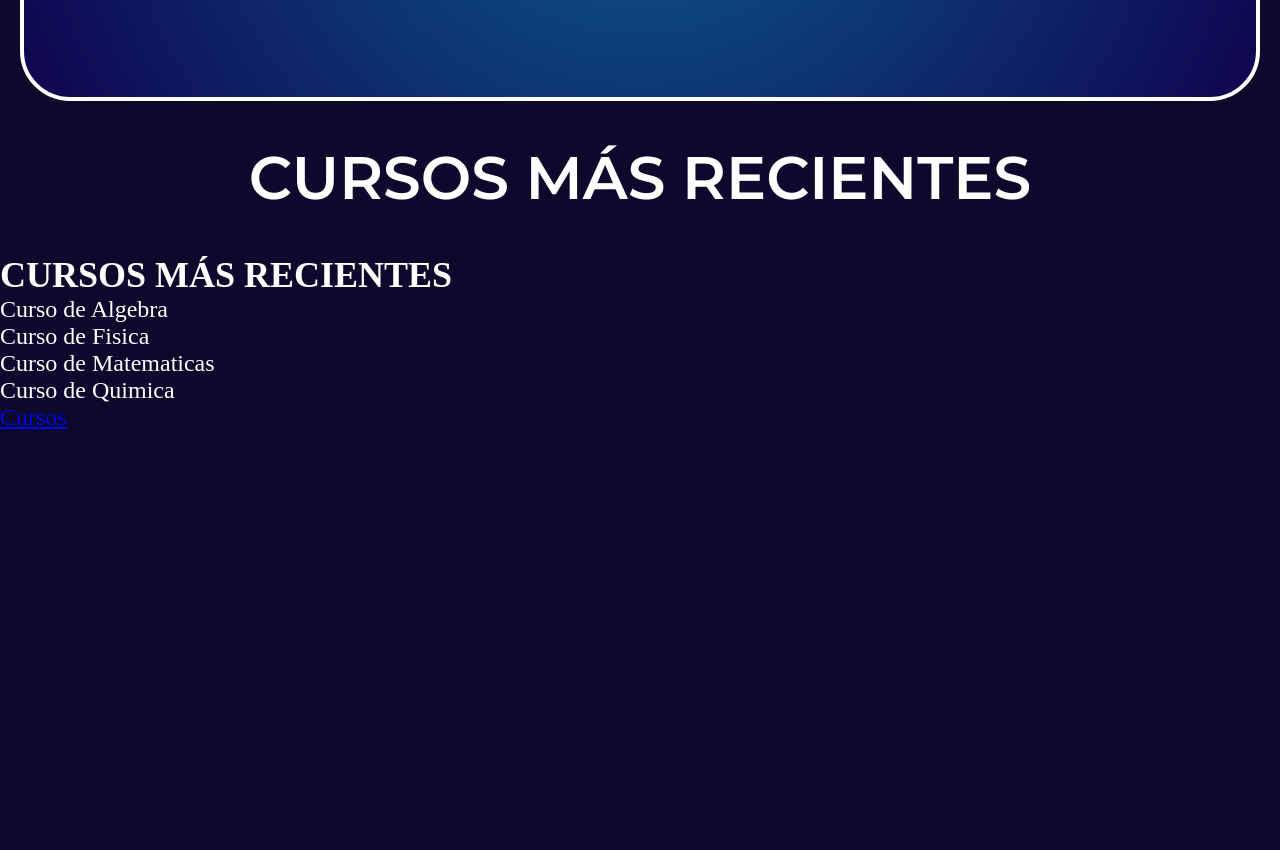
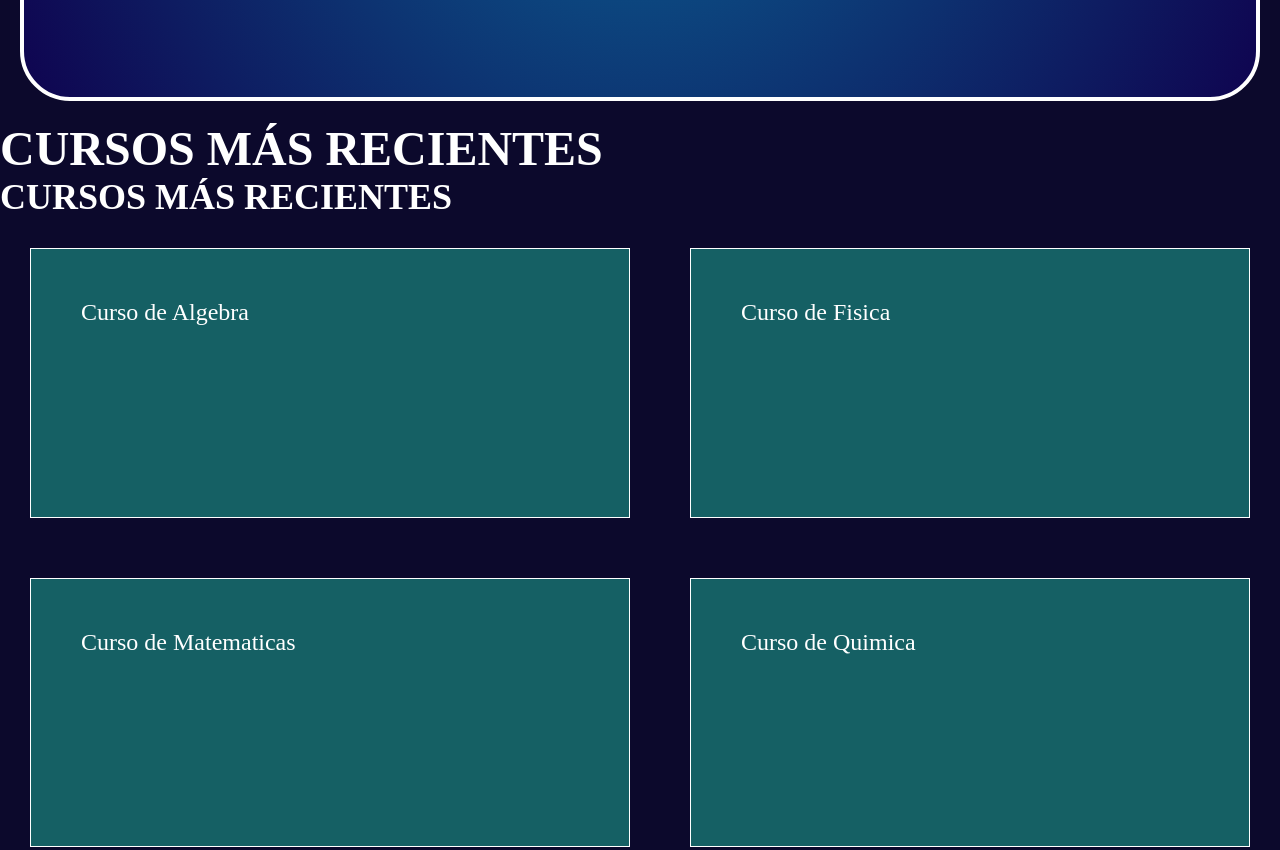
Before and after one commit to silviaraquel/preentrega1, a plain HTML site: page proyecto_1_css/index.html in a window 1280 px wide. Shown: the part 645-1495 px from the top of the page. Before the commit the page ends 1076 px from the top, so only its background shows below. Drawn offline with Linux system fonts and the light colour scheme.

Commit message:
Update proyec.css

```diff
--- a/proyecto_1_css/Assets/css/proyec.css
+++ b/proyecto_1_css/Assets/css/proyec.css
@@ -86,7 +86,7 @@ menu a:hover {
   text-align: center;
   padding: 10px;
 }
-h1 {
+.h2 {
   font-style: bold;
   font-weight: 800;
   font-size: 60px;
@@ -105,66 +105,51 @@ h1 {
 .cursos a {
   text-decoration: none;
 }
-.cursos {
-  display: flex;
-  flex-direction: row;
-  align-items: center;
-  justify-content: center;
-  font-size: 50px;
-  font-weight: 500;
-  text-align: center;
-  color: rgb(255, 255, 255);
-  background-color: rgb(15, 15, 88);
-}
+
 ul {
   display: flex;
   flex-direction: row;
 }
 
-.uno a {
-  color: #ffffff;
-  text-decoration: none;
-  background-color: rgb(7, 7, 95);
+.box {
+border: 1px solid;
 }
-.uno a:hover {
-  color: rgb(7, 7, 95);
-  background-color: #fff;
+.boxes{
+  display: grid;
+  grid-template-areas:
+  " Algebra Fisica "
+  " Matematicas Quimica ";
+  min-height: 100vh;
 }
-.uno {
+.Algebra {
   padding: 50px;
   margin: 30px;
-  background-color: white;
+  background-color: var(--color-azulbon);
   list-style-type: none;
 }
 
-.dos {
+.Fisica {
   padding: 50px;
   margin: 30px;
-  background-color: white;
+  background-color:var(--color-azulbon);
   list-style-type: none;
 }
 
-.tres {
+.Matematicas {
   padding: 50px;
   margin: 30px;
-  background-color: white;
+  background-color:var(--color-azulbon);
   list-style-type: none;
 }
 
-.contenedor {
-  margin: 60px 40px 50px 60px;
+.Quimica {
+  padding: 50px;
+  margin: 30px;
+  background-color: var(--color-azulbon);
+  list-style-type: none;
+}
 
-  padding: 40px;
 
-  background-color: var(--color-azulbon);
-  color: #000000;
-  border: 10px ridge var(--Color-Rosav);
-  border-style: ridge;
-  border-radius: 25px;
-  width: 200px;
-  height: 100%;
-  font-family: Verdana, Geneva, Tahoma, sans-serif;
-}
 
 .card-imagen {
   justify-content: flex-start;
```
